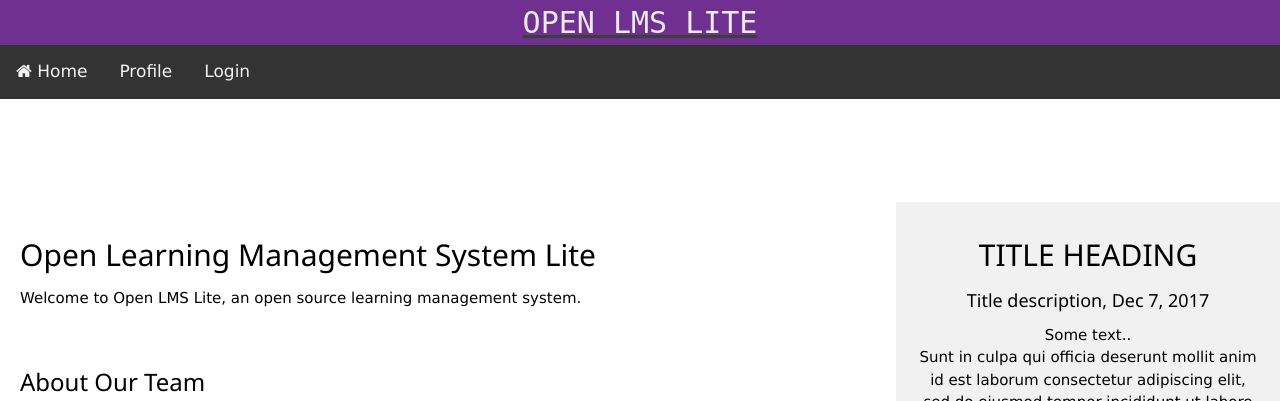
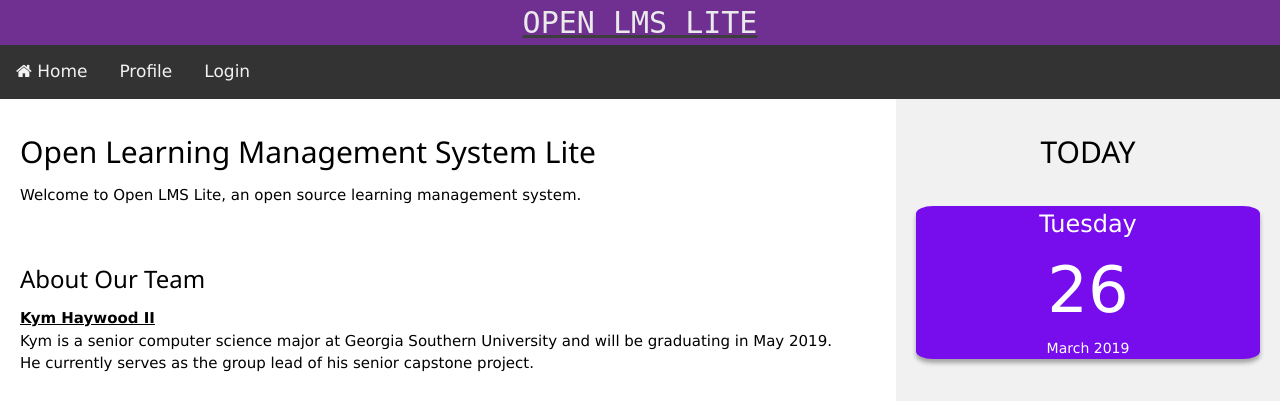
Before and after one commit to GSU-CS-Software-Engineering/2019-LMSLite, a Django app: page / in a window 1280 px wide. Shown: the top 401 px of the page. Run offline with Django 3.2, Linux system fonts and the light colour scheme.

Commit message:
Merged all changes and add date/weather to home

```diff
--- a/templates/index.html
+++ b/templates/index.html
@@ -2,14 +2,13 @@
 
 {% block content %}
 <div class="row">
+    {% if user.is_authenticated %}
     <div class = "classList main w3-animate-opacity">
         {% for course in  user.courses.all %}
-
-            <li><a href="{% url 'course_page' id=course.id%}">{{ course.course_name }}</a></li>
-
-        {%  endfor %}
-
+            <a href="{% url 'course_page' id=course.id%}"><span>{{ course.course_name }}</span></a>
+        {% endfor %}
     </div>
+    {% else %}
   <div class="main w3-animate-opacity">
     <h2>Open Learning Management System Lite</h2>
     <p>Welcome to Open LMS Lite, an open source learning management system.</p><br><br>
@@ -30,12 +29,23 @@
 
         </p>
   </div>
-  <div class="side w3-center w3-animate-right">
-    <h2>TITLE HEADING</h2>
-    <h5>Title description, Dec 7, 2017</h5>
-    <p>Some text..</p>
-    <p>Sunt in culpa qui officia deserunt mollit anim id est laborum consectetur adipiscing elit, sed do eiusmod tempor incididunt ut labore et dolore magna aliqua. Ut enim ad minim veniam, quis nostrud exercitation ullamco.</p>
-    <br>
+    {% endif %}
+  <div class="side w3-center w3- w3-animate-right">
+      {% if user.is_authenticated %}
+          <h2>TASK VIEW</h2>
+      {% else %}
+    <h2>TODAY</h2><br>
+
+        <div class = "w3-center" id="calendar">
+                <p id="calendar-day"></p>
+                <p id="calendar-date"></p>
+                <p id="calendar-month-year"></p>
+        </div><br><br>
+          <div style="width: 100%;">
+              <iframe style="display: block;" src="https://cdnres.willyweather.com/widget/loadView.html?id=105288" width="100%" height="228" frameborder="0" scrolling="no"></iframe>
+              <a style="height: 20px;z-index: 1;margin: -20px 0 0 0;position: relative;display: block;text-indent: -9999em" href="https://www.willyweather.com/ga/bulloch-county/statesboro.html" rel="nofollow">local weather</a>
+          </div>
+      {% endif %}
   </div>
 </div>
 {% endblock content %}
--- a/templates/profile.html
+++ b/templates/profile.html
@@ -1,12 +1,9 @@
 {% extends 'base.html' %}
 {% block content %}
-
     <form method="POST">
-
     {{ form.as_p }}
         <div>
             <input id= "submit" type="submit" name="submit" value="Submit">
         </div>
     </form>
-
 {% endblock content %}
--- a/templates/static/css/main.css
+++ b/templates/static/css/main.css
@@ -32,10 +32,10 @@
 
 footer{
     text-align: center;
-    background-color: #9b43cb;
     height: 25px;
     line-height: 25px;
-    position:fixed;bottom:0;
+    z-index:-1;
+    bottom:0;
     width:100%;
     display:block;
 }
@@ -138,7 +138,7 @@
     color: #333333;
 }
 
-#id_username, #id_password {
+#id_username, #id_password, #id_password1, #id_password2 {
     display: block;
     margin: 0 auto;
     width: 75%;
@@ -205,7 +205,7 @@
   font-size: 16px;
   border: none;
   outline: none;
-  color: white;
+  color: #eaeaea;
   padding: 14px 16px;
   background-color: inherit;
   font-family: inherit;
@@ -261,3 +261,31 @@
     text-align: left;
   }
 }
+
+#calendar{
+    width: 100%;
+    background-color: #770ced;
+    color: #fff;
+    border-radius: 5%;
+    box-shadow: 0 4px 4px 0 rgba(50, 50, 50, 0.4);
+}
+
+#calendar>p{
+    font-family: Verdana, Arial, sans-serif;
+    margin: 0;
+    color: #fff;
+    text-align: center;
+}
+
+#calendar-day{
+    font-size: 24px;
+}
+
+#calendar-month-year{
+    font-size: 14px;
+}
+
+#calendar-date{
+    font-size: 64px;
+    padding-bottom: 0;
+}
--- a/templates/static/js/main.js
+++ b/templates/static/js/main.js
@@ -6,3 +6,24 @@
     x.className = "topnav";
   }
 }
+
+//this function will find today's date
+function calendar(){
+    var day=['Sunday','Monday','Tuesday','Wednesday','Thursday','Friday','Saturday'];
+    var month=['January','February','March','April','May','June','July','August','September','October','November','December'];
+    var d=new Date();
+    setText('calendar-day', day[d.getDay()]);
+    setText('calendar-date', d.getDate());
+    setText('calendar-month-year', month[d.getMonth()]+' '+(1900+d.getYear()));
+};
+
+//this function will set the text value of tags
+function setText(id, val){
+    if(val < 10){
+        val = '0' + val;    //add leading 0 if val < 10
+    }
+    document.getElementById(id).innerHTML = val;
+};
+
+//call calendar() when page load
+window.onload = calendar;
```
Also changed, not shown: templates/course_page.html (+7 -9 lines), db.sqlite3, templates/base.html (line endings or trailing spaces), 1 other file.
